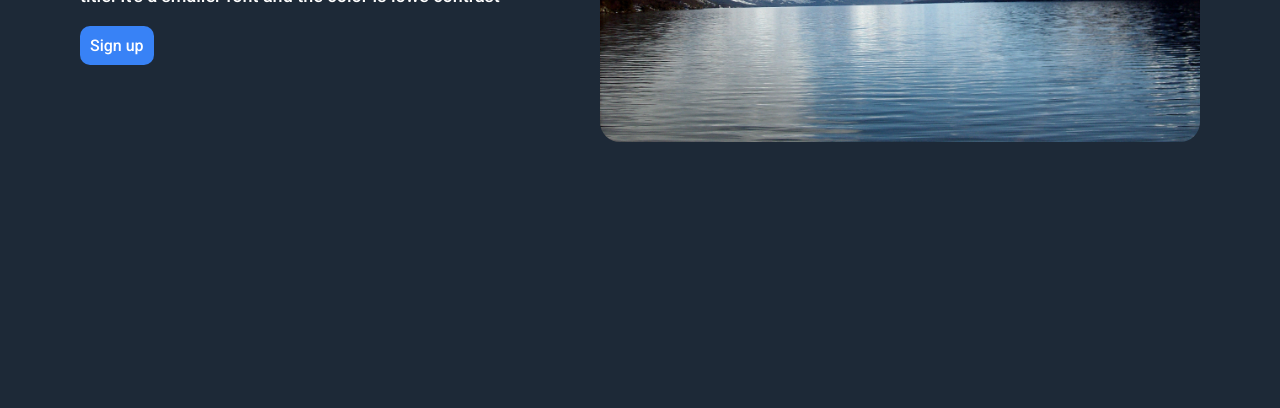
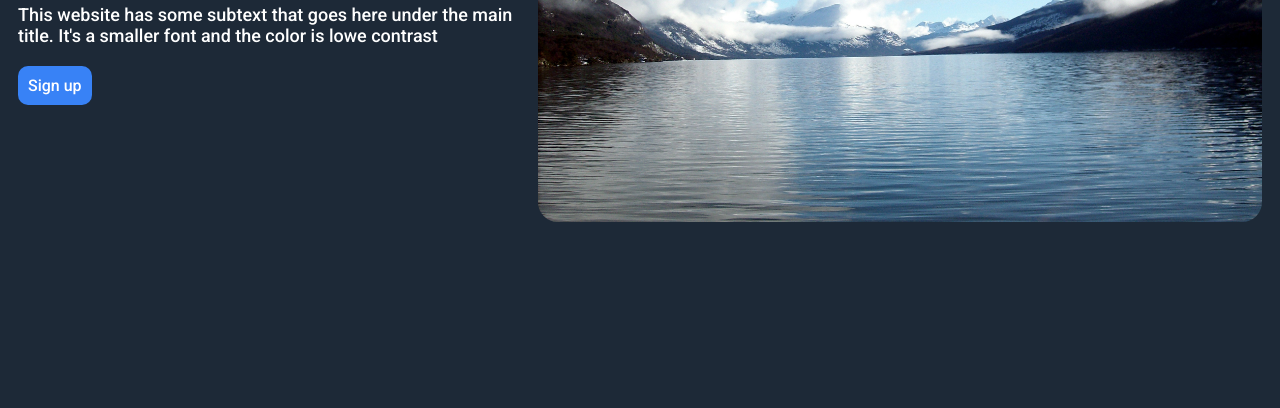
Before and after one commit to Draxgun/odin-landing-page, a plain HTML site: page index.html in a window 1280 px wide. Shown: the part 392-800 px from the top of the page. Drawn offline with Linux system fonts and the light colour scheme.

Commit message:
Automatic image resizing

```diff
--- a/styles.css
+++ b/styles.css
@@ -69,7 +69,9 @@ body {
 }
 
 .placeholder-image {
-    width: 600px;
+    width: 100%;
+    max-width: 800px;
+    min-width: 200px;
     height: auto;
     border-radius: 20px;
 
```
